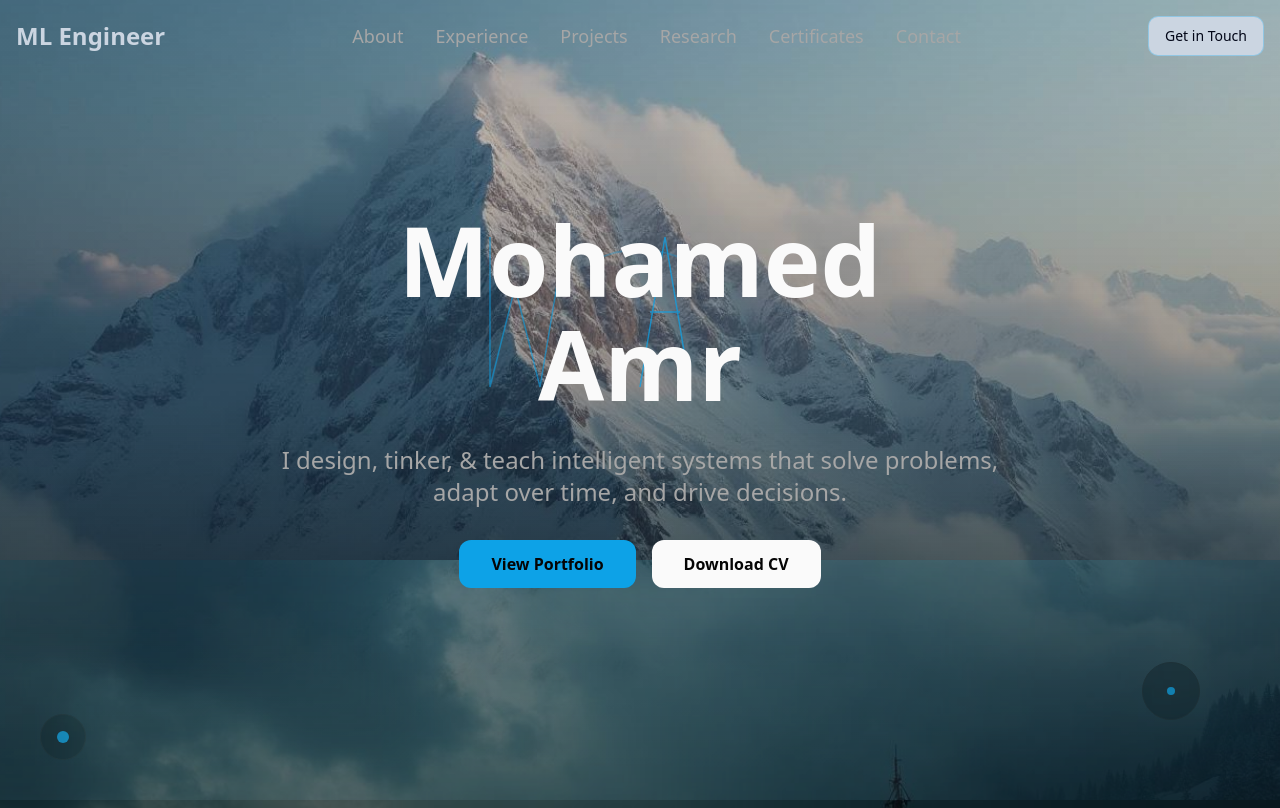
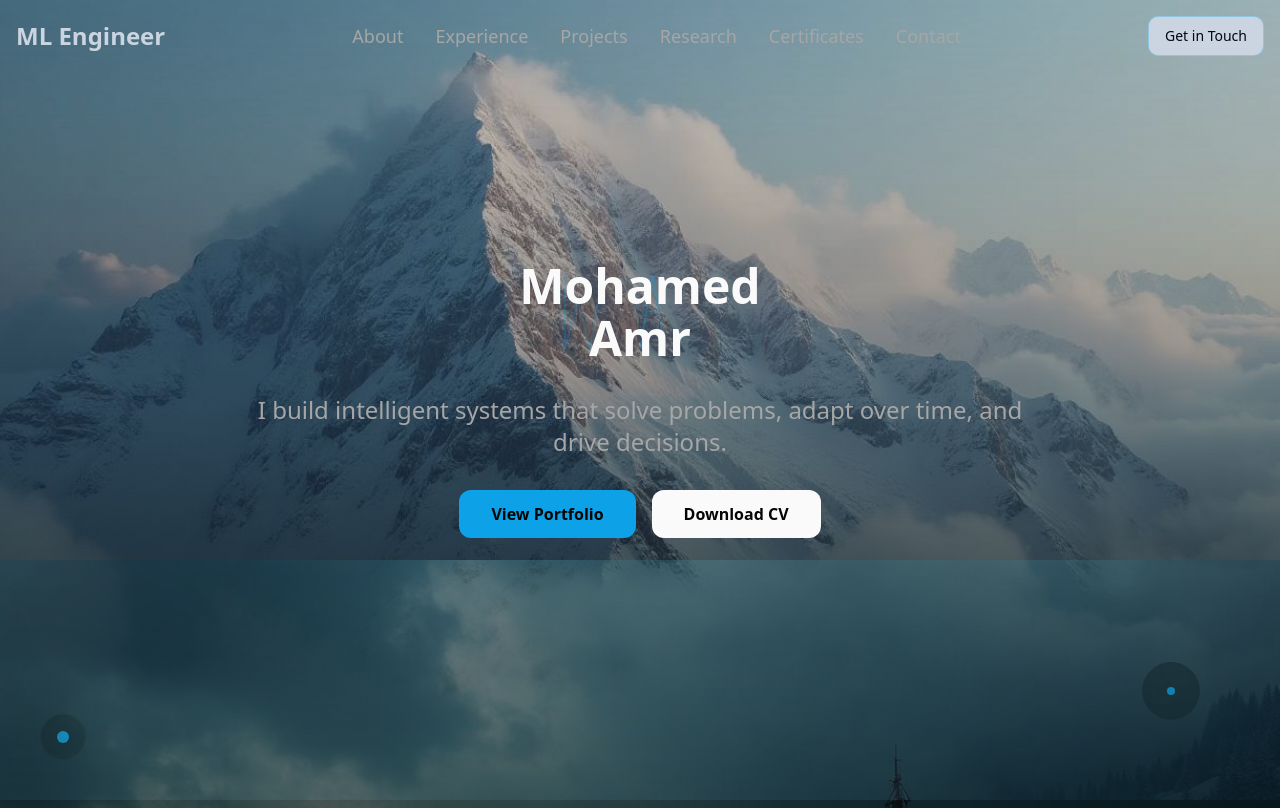
Before and after one commit to MAmr9UH/Personal-Website-, a React (Vite) app: page / in a window 1280 px wide. Shown: the top 808 px of the page. Built offline with nearby package versions, Linux system fonts and the light colour scheme.

Commit message:
Adjust name and quote position
Adjust the font size of "Mohamed Amr" and reposition it slightly higher. Place the quote directly below the name.

```diff
--- a/src/components/HeroSection.tsx
+++ b/src/components/HeroSection.tsx
@@ -81,7 +81,7 @@ const HeroSection = () => {
 
             {/* Main Name Text */}
             <div className="relative z-10">
-              <div className="text-6xl md:text-8xl font-bold text-foreground mb-2 leading-none">
+              <div className="text-4xl md:text-5xl font-bold text-foreground mb-1 leading-none">
                 <span
                   className="inline-block animate-fade-in"
                   style={{ animationDelay: '0.2s', animationFillMode: 'both' }}
@@ -89,7 +89,7 @@ const HeroSection = () => {
                   Mohamed
                 </span>
               </div>
-              <div className="text-6xl md:text-8xl font-bold text-foreground leading-none">
+              <div className="text-4xl md:text-5xl font-bold text-foreground leading-none mb-6">
                 <span
                   className="inline-block animate-fade-in"
                   style={{ animationDelay: '0.4s', animationFillMode: 'both' }}
@@ -106,7 +106,7 @@ const HeroSection = () => {
               className="text-xl md:text-2xl text-muted-foreground mb-8 max-w-3xl mx-auto animate-fade-in"
               style={{ animationDelay: '0.8s', animationFillMode: 'both' }}
             >
-              I design, tinker, & teach intelligent systems that solve problems, adapt over time, and drive decisions.
+              I build intelligent systems that solve problems, adapt over time, and drive decisions.
             </p>
           </div>
 
```
